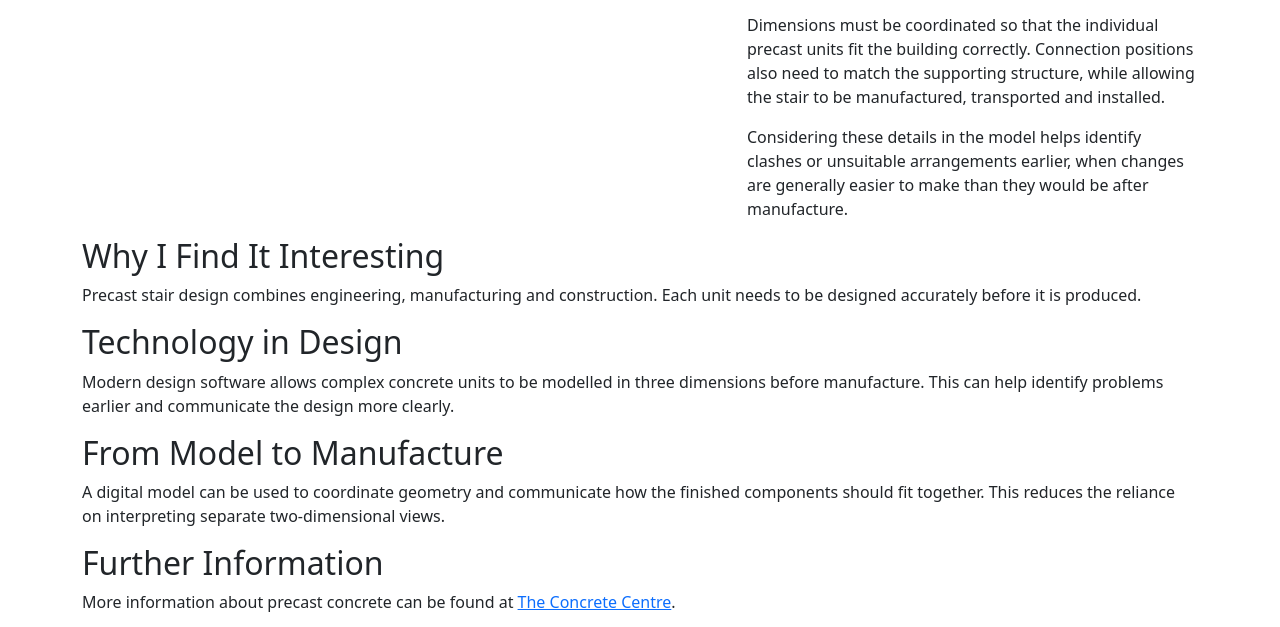
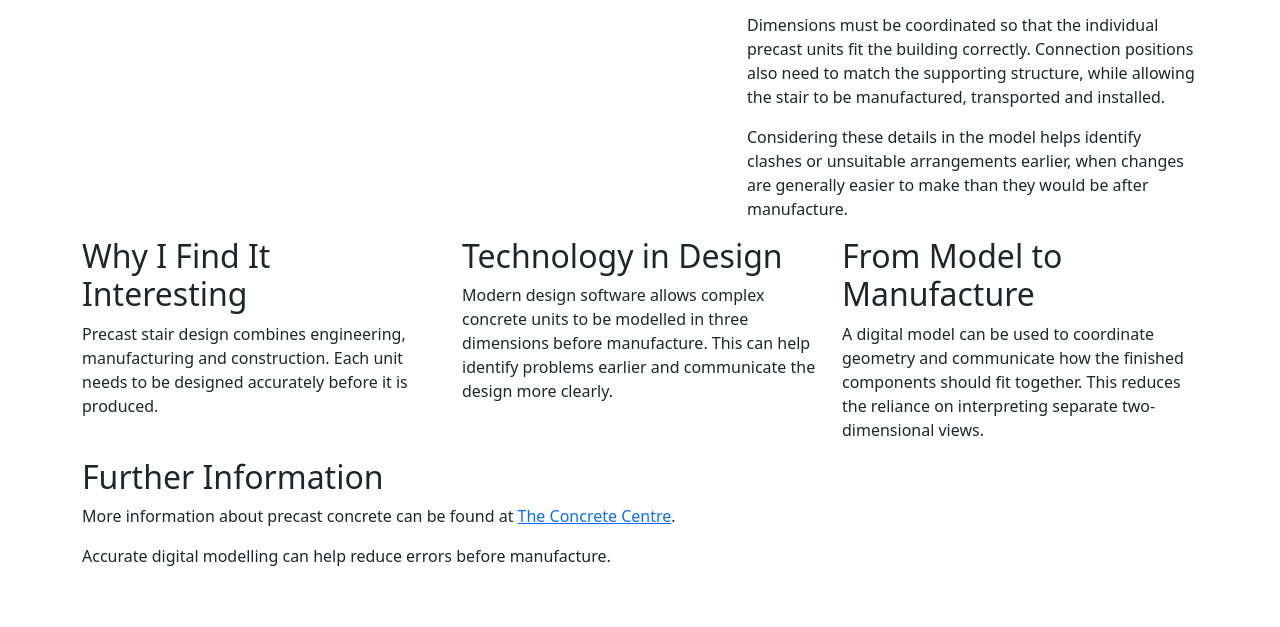
Before and after one commit to steverockhead/week7, a plain HTML site: page index.html in a window 1280 px wide. Shown: the part 624-1251 px from the top of the page. After the commit the page ends 1208 px from the top, so only its background shows below. Drawn offline with nearby package versions, Linux system fonts and the light colour scheme.

Commit message:
Add files via upload

```diff
--- a/index.html
+++ b/index.html
@@ -1,5 +1,5 @@
 <!DOCTYPE html>
-<!-- Phase 1.3 rows/columns top part -->
+<!-- Phase 1.4 rows/columns full -->
 <html lang="en">
 <head>
     <meta charset="UTF-8">
@@ -46,25 +46,31 @@
             </div>
         </section>
 
+        <div class="row g-4">
+            <div class="col-12 col-md-4">
                 <section>
                 <h2>Why I Find It Interesting</h2>
                 <p>Precast stair design combines engineering, manufacturing and construction.
                 Each unit needs to be designed accurately before it is produced.</p>
                 </section>
-
+            </div>
+            <div class="col-12 col-md-4">
                 <section>
                 <h2>Technology in Design</h2>
                 <p>Modern design software allows complex concrete units to be modelled in three
                 dimensions before manufacture. This can help identify problems earlier and
                 communicate the design more clearly.</p>
                 </section>
-
+            </div>
+            <div class="col-12 col-md-4">
                 <section>
                 <h2>From Model to Manufacture</h2>
                 <p>A digital model can be used to coordinate geometry and communicate how the
                 finished components should fit together. This reduces the reliance on interpreting
                 separate two-dimensional views.</p>
                 </section>
+            </div>
+        </div>
 
         <section>
             <h2>Further Information</h2>
```
Lines whose indentation alone changed are shown as unchanged.
